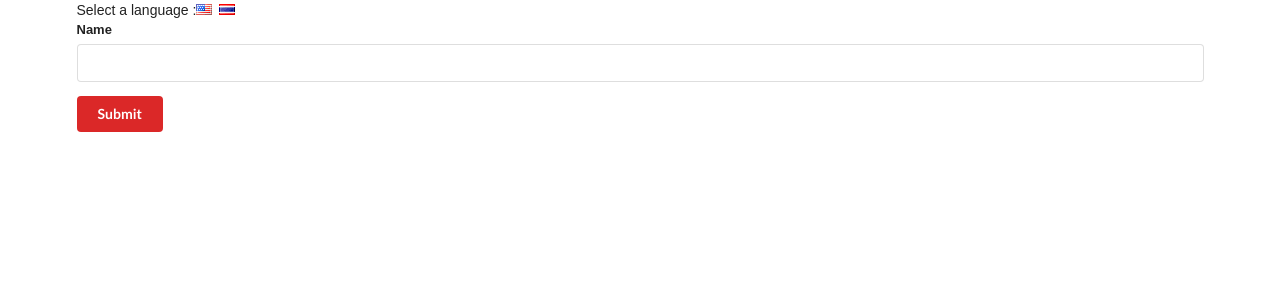
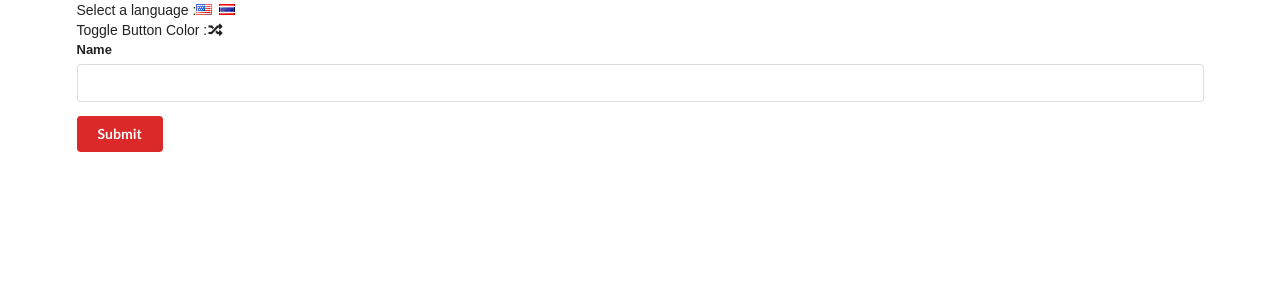
Before and after one commit to arigatopix/Stephen_React_Redux, a React (Create React App) app in the folder translate/: page / in a window 1280 px wide. Shown: the top 300 px of the page. Built offline with nearby package versions, Linux system fonts and the light colour scheme.

Commit message:
Added ColorStore

```diff
--- a/translate/src/components/App.js
+++ b/translate/src/components/App.js
@@ -1,18 +1,20 @@
 import React from "react";
 import UserCreate from "./UserCreate";
 import LanguageSelector from "./LanguageSelector";
+import ColorSelector from "./ColorSelector";
 import { LanguageStore } from "../contexts/LanguageContext";
-import ColorContext from "../contexts/ColorContext";
+import { ColorStore } from "../contexts/ColorContext";
 
 class App extends React.Component {
   render() {
     return (
       <div className="ui container">
         <LanguageStore>
-          <LanguageSelector />
-          <ColorContext.Provider value="red">
+          <ColorStore>
+            <LanguageSelector />
+            <ColorSelector />
             <UserCreate />
-          </ColorContext.Provider>
+          </ColorStore>
         </LanguageStore>
       </div>
     );
--- a/translate/src/components/Button.js
+++ b/translate/src/components/Button.js
@@ -10,7 +10,6 @@ class Button extends React.Component {
 
   // ColorContext Helper function
   renderButtonColor(color) {
-    console.log(LanguageContext.Consumer);
     return (
       <button className={`ui button ${color}`}>
         <LanguageContext.Consumer>
@@ -23,7 +22,7 @@ class Button extends React.Component {
   render() {
     return (
       <ColorContext.Consumer>
-        {color => this.renderButtonColor(color)}
+        {({ color }) => this.renderButtonColor(color)}
       </ColorContext.Consumer>
     );
   }
--- /dev/null
+++ b/translate/src/components/ColorSelector.js
@@ -0,0 +1,20 @@
+import React from "react";
+import ColorContext from "../contexts/ColorContext";
+
+class ColorSelector extends React.Component {
+  static contextType = ColorContext;
+
+  render() {
+    return (
+      <div>
+        Toggle Button Color :
+        <i
+          className="random icon"
+          onClick={() => this.context.onColorChange()}
+        />
+      </div>
+    );
+  }
+}
+
+export default ColorSelector;
--- a/translate/src/contexts/ColorContext.js
+++ b/translate/src/contexts/ColorContext.js
@@ -1,4 +1,25 @@
 import React from "react";
 
-export default React.createContext();
-// จะใส่ default value หรือไม่ก็ได้ เพราะเราก็จะเอา value จาก Provider อยู่ดี
+const Context = React.createContext();
+
+export class ColorStore extends React.Component {
+  state = { color: "red" };
+
+  onColorChange = () => {
+    this.setState({
+      color: this.state.color === "primary" ? "red" : "primary"
+    });
+  };
+
+  render() {
+    return (
+      <Context.Provider
+        value={{ ...this.state, onColorChange: this.onColorChange }}
+      >
+        {this.props.children}
+      </Context.Provider>
+    );
+  }
+}
+
+export default Context;
```
